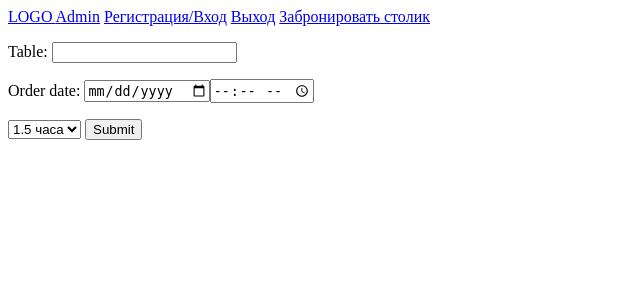
After one commit to TheMihMih/hookah, a Django app: page /make_reservation in a window 1280 px wide. The commit adds this page. Shown: the top 300 px of the page, without its empty margins (0-640 px from the left). Run offline with Django 4.2, Linux system fonts and the light colour scheme.

Commit message:
reservations

```diff
--- a/base/admin.py
+++ b/base/admin.py
@@ -1,7 +1,8 @@
 from django.contrib import admin
-from .models import UserModel, MenuModel, GamesModel
+from .models import UserModel, MenuModel, GamesModel, OrdersModel
 
 
 admin.site.register(UserModel)
 admin.site.register(MenuModel)
 admin.site.register(GamesModel)
+admin.site.register(OrdersModel)
--- a/base/forms.py
+++ b/base/forms.py
@@ -1,8 +1,8 @@
-from dataclasses import fields
 from django.contrib.auth.forms import UserCreationForm
-from django.forms import ModelForm
+from django.forms import ModelForm, SelectDateWidget
+from django.forms.widgets import DateInput, TimeInput, SplitDateTimeWidget
 
-from .models import UserModel, MenuModel, GamesModel
+from .models import UserModel, MenuModel, GamesModel, OrdersModel
 
 
 class MyUserCreationForm(UserCreationForm):
@@ -11,7 +11,7 @@ class MyUserCreationForm(UserCreationForm):
     '''
     class Meta:
         model = UserModel
-        fields = ['name', 'phone', 'password_1', 'password_2']
+        fields = ['name', 'phone', 'password1', 'password2']
 
 
 class MenuForm(ModelForm):
@@ -30,3 +30,20 @@ class GamesForm(ModelForm):
     class Meta:
         model = GamesModel
         fields = '__all__'
+
+
+class OrdersForm(ModelForm):
+    """
+    Форма для брони
+    """
+    class Meta:
+        model = OrdersModel
+        fields = ['table', 'order_date']
+
+        widgets = {
+            'order_date': SplitDateTimeWidget(
+                date_attrs={'type': 'date'},
+                time_attrs={'type': 'time'},
+                time_format='%H-%M'
+            )
+        }
--- a/base/models.py
+++ b/base/models.py
@@ -2,6 +2,7 @@ from django.db import models
 from django.contrib.auth.models import AbstractUser
 from phonenumber_field.modelfields import PhoneNumberField
 from  djmoney.models.fields import MoneyField
+from django.core.validators import MaxValueValidator, MinValueValidator
 
 
 class UserModel(AbstractUser):
@@ -48,3 +49,19 @@ class GamesModel(models.Model):
 
     def __str__(self):
         return self.game_name
+
+
+class OrdersModel(models.Model):
+    '''
+    Модель для брони столов
+    '''
+    user = models.ForeignKey(UserModel, on_delete=models.CASCADE)
+    table = models.IntegerField(validators=[
+        MaxValueValidator(15),
+        MinValueValidator(1)
+    ])
+    order_date = models.DateTimeField(null=True)
+    expired_time = models.DateTimeField(null=True)
+
+    def __str__(self):
+        return str(self.expired_time)
--- /dev/null
+++ b/base/templates/base/make_order.html
@@ -0,0 +1,20 @@
+{% extends 'base.html' %}
+
+{% block content %}
+
+
+<div class="order-container">
+
+    <form action="" method="post">
+        {% csrf_token %}
+        {{ form.as_p }}
+        <select name="order_duration" id="">
+            <option value="1:30">1.5 часа</option>
+            <option value="3:00">3 часа</option>
+            <option value="4:30">4.5 часа</option>
+        </select>
+        <input type="submit" value="Submit">
+    </form>
+
+</div>
+{% endblock %}
--- a/base/urls.py
+++ b/base/urls.py
@@ -4,5 +4,7 @@ from . import views
 
 
 urlpatterns = [
-    path('', views.homePage , name='home')
+    path('', views.homePage , name='home'),
+    path('check_reservations', views.CheckOrdersPage , name='check_reservations'),
+    path('make_reservation', views.MakeOrderPage , name='make_order')
 ]
--- a/base/views.py
+++ b/base/views.py
@@ -1,4 +1,10 @@
-from django.shortcuts import render
+from datetime import datetime, timedelta
+from time import strptime
+from django.contrib import messages
+from django.shortcuts import redirect, render
+
+from .forms import OrdersForm
+from .models import OrdersModel
 
 
 def homePage(request):
@@ -8,4 +14,68 @@ def homePage(request):
     Пара игор, пара напитков... что-то такое
 
     '''
-    return render(request, 'base/home.html')
+
+    list_ = [1, 2, 3 , 4]
+    context = {
+        'list': list_
+    }
+    return render(request, 'base/home.html', context)
+
+
+def MakeOrderPage(request):
+    '''
+    Страница для бронирования столика
+
+    '''
+    form = OrdersForm()
+
+    if request.method == 'POST':
+        order_duration = strptime(request.POST.get('order_duration'), '%H:%M')
+        date = request.POST.get('order_date_0') + ' ' + request.POST.get('order_date_1')
+
+        orde_time = datetime.strptime(date, '%Y-%m-%d %H:%M')
+
+
+        expire_time = orde_time + timedelta(
+            hours=order_duration.tm_hour,
+            minutes=order_duration.tm_min
+        )
+
+        try:
+            order_exist = OrdersModel.objects.filter(
+                table=request.POST.get('table')
+            ).filter(
+                expired_time__gt =  orde_time
+            ).filter(
+                order_date__lt = expire_time
+            )
+            if order_exist:
+                messages.error(request, 'К сожалению, на данное время выбранный столик недоступен')
+                print(f'К сожалению, выбранный столик в данное время не доступен')
+                return redirect('make_order')
+            else:
+                raise ValueError
+        except:
+            OrdersModel.objects.create(
+                user = request.user,
+                table = request.POST.get('table'),
+                order_date = orde_time,
+                expired_time = expire_time
+            )
+            return redirect('home')
+
+    context = { 'form': form }
+    return render(request, 'base/make_order.html', context)
+
+
+def CheckOrdersPage(request):
+    '''
+    Страница для просмотра бронирования
+    Stuff only
+    '''
+    orders = OrdersModel.objects.all()
+
+    context = {
+        'orders': orders
+    }
+    return render(request, 'base/orders.html', context)
--- a/templates/base.html
+++ b/templates/base.html
@@ -12,7 +12,7 @@
 <body>
 
     {% include 'navbar.html' %}
-
+    <br>
     {% block content %}
     {% endblock %}
 
--- a/templates/navbar.html
+++ b/templates/navbar.html
@@ -1,8 +1,10 @@
 <head>
-
+    <a href="/">
+        LOGO
+    </a>
     <a href='admin'>Admin</a>
     <a href="#">Регистрация/Вход</a> <!-- если юзер не авторизирован-->
     <a href="#">Выход</a> <!-- если юзер авторизирован-->
-    <a href="#">Забронировать столик</a>
+    <a href="{% url 'make_order' %}">Забронировать столик</a>
 
 </head>
```
Also changed, not shown: base/templates/base/home.html (+28 -1 lines), base/templates/base/orders.html (added, +16 -0 lines), base/migrations/0007_ordersmodel.py (added), base/migrations/0008_remove_ordersmodel_expire_time_and_more.py (added), base/migrations/0009_remove_ordersmodel_duration_time_and_more.py (added), base/migrations/0010_alter_ordersmodel_expired_time_and_more.py (added), base/migrations/0011_ordersmodel_order_date.py (added), base/migrations/0012_remove_ordersmodel_order_time_and_more.py (added), base/migrations/0013_alter_ordersmodel_expired_time.py (added), db.sqlite3.
